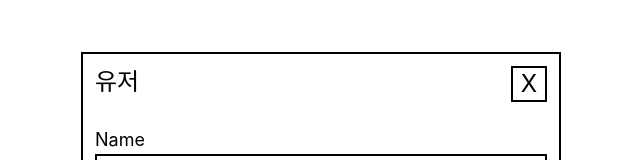
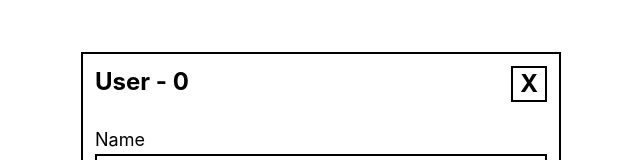
Before and after one commit to dostiny/schoolbell, a React (Create React App) app in the folder test3/: page / in a window 1280 px wide. Shown: the top 160 px of the page, without its empty margins (319-959 px from the left). Built offline with nearby package versions, Linux system fonts and the light colour scheme.

Commit message:
추가 및 지우기 수정

```diff
--- a/test3/src/components/Form.tsx
+++ b/test3/src/components/Form.tsx
@@ -1,18 +1,17 @@
 import React from "react";
 import tw from "tailwind-styled-components";
+import type { ListType } from "../pages/User";
 
 interface PropsType {
-  idx: number;
-  inputCnt: number[];
-  setInputCnt: React.Dispatch<React.SetStateAction<number[]>>;
+  idx: number | null;
+  inputName: ListType[];
+  setInputName: React.Dispatch<React.SetStateAction<ListType[]>>;
 }
 
-const Form = ({ idx, inputCnt, setInputCnt }: PropsType) => {
+const Form = ({ idx, inputName, setInputName }: PropsType) => {
   const OnRemove = (index: number) => {
-    const OnRemove = inputCnt.filter((_, i) => {
-      return i !== index;
-    });
-    setInputCnt(OnRemove);
+    const newList = inputName.filter((i) => i.id !== index);
+    setInputName(newList);
   };
 
   return (
@@ -20,14 +19,14 @@ const Form = ({ idx, inputCnt, setInputCnt }: PropsType) => {
       <HeaderDiv>
         <HeaderTitle
           onClick={() => {
-            console.log(idx);
+            console.log(inputName);
           }}
         >
-          유저
+          User - {idx}
         </HeaderTitle>
         <HeaderClose
           onClick={() => {
-            OnRemove(idx);
+            typeof idx === "number" ? OnRemove(idx) : console.log(1);
           }}
         >
           X
@@ -35,11 +34,21 @@ const Form = ({ idx, inputCnt, setInputCnt }: PropsType) => {
       </HeaderDiv>
       <FormDiv>
         <FormTitle>Name</FormTitle>
-        <InputDiv></InputDiv>
+        <InputDiv
+          onChange={(e) => {
+            console.log(e.target.value);
+          }}
+        ></InputDiv>
         <Message>ㅇㅇㅇㅇ</Message>
       </FormDiv>
       <FormDiv>
-        <FormTitle>Password</FormTitle>
+        <FormTitle
+          onClick={() => {
+            console.log(idx);
+          }}
+        >
+          Password
+        </FormTitle>
         <InputDiv type="password"></InputDiv>
       </FormDiv>
     </OutDiv>
@@ -49,7 +58,7 @@ const Form = ({ idx, inputCnt, setInputCnt }: PropsType) => {
 export default Form;
 
 const OutDiv = tw.div`border-solid border-2 border-black text-black flex flex-col w-100 text-2xl text-center my-3`;
-const HeaderDiv = tw.div`flex justify-between items-start m-3`;
+const HeaderDiv = tw.div`flex justify-between items-start m-3 font-bold`;
 const HeaderTitle = tw.div``;
 const HeaderClose = tw.button`border-solid border-2 border-black w-9 h-9 hover:text-white hover:bg-black`;
 const FormDiv = tw.div`flex flex-col justify-start text-start m-3 text-lg`;
--- a/test3/src/components/FormBottom.tsx
+++ b/test3/src/components/FormBottom.tsx
@@ -1,17 +1,24 @@
 import React from "react";
 import tw from "tailwind-styled-components";
+import type { ListType } from "../pages/User";
 
 interface PropsType {
-  inputCnt: number[];
-  setInputCnt: React.Dispatch<React.SetStateAction<number[]>>;
+  inputName: ListType[];
+  setInputName: React.Dispatch<React.SetStateAction<ListType[]>>;
 }
 
-const FormBottom = ({ inputCnt, setInputCnt }: PropsType) => {
+const FormBottom = ({ inputName, setInputName }: PropsType) => {
+  const AddList = () => {
+    const lastIdx: number | null = inputName[inputName.length - 1].id;
+    if (typeof lastIdx === "number") {
+      setInputName([...inputName, { id: lastIdx + 1, name: "" }]);
+    }
+  };
   return (
     <OutDiv>
       <Btn
         onClick={() => {
-          setInputCnt([...inputCnt, inputCnt[inputCnt.length - 1] + 1]);
+          AddList();
         }}
       >
         Add User
--- a/test3/src/pages/User.tsx
+++ b/test3/src/pages/User.tsx
@@ -3,15 +3,29 @@ import Form from "../components/Form";
 import FormBottom from "../components/FormBottom";
 import UserList from "../components/UserList";
 
+export interface ListType {
+  id: number | null;
+  name: string;
+}
+
+export interface InfoType {
+  name: string;
+  password: string;
+}
+
 const User = () => {
-  const [inputCnt, setInputCnt] = useState<number[]>([0]);
+  const [inputName, setInputName] = useState<ListType[]>([{ id: 0, name: "" }]);
+  const [userInfo, setUserInfo] = useState<InfoType>({
+    name: "",
+    password: "",
+  });
 
   return (
     <div>
-      {inputCnt.map((i, idx) => (
-        <Form key={i} idx={idx} inputCnt={inputCnt} setInputCnt={setInputCnt} />
+      {inputName.map((i, idx) => (
+        <Form idx={i.id} inputName={inputName} setInputName={setInputName} />
       ))}
-      <FormBottom inputCnt={inputCnt} setInputCnt={setInputCnt} />
+      <FormBottom inputName={inputName} setInputName={setInputName} />
       <UserList />
     </div>
   );
```
